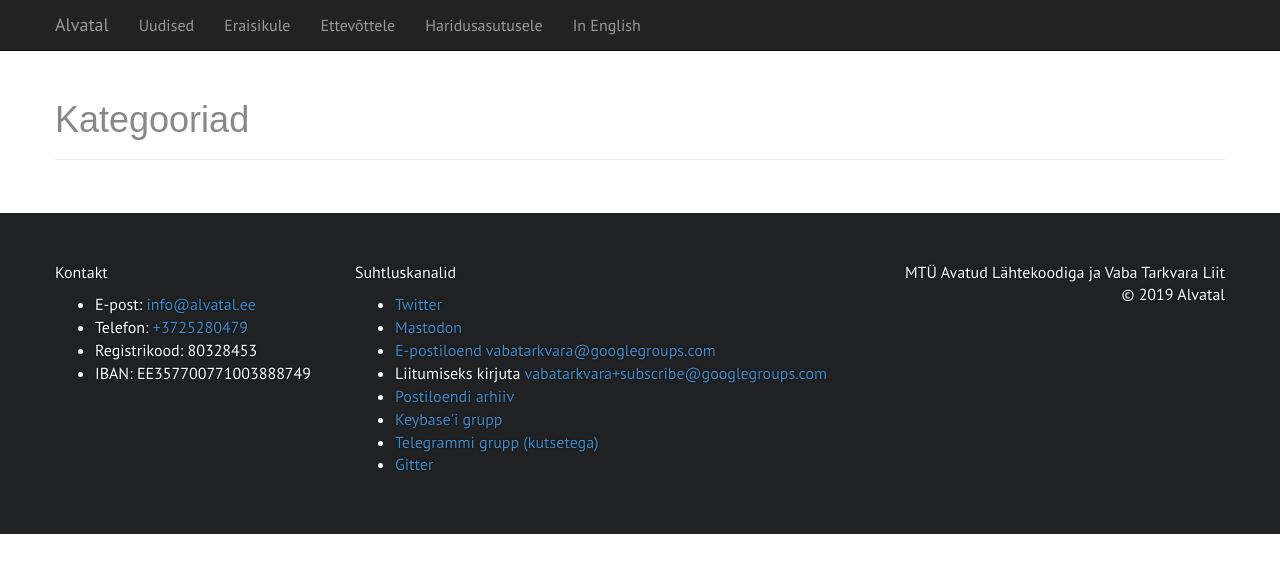
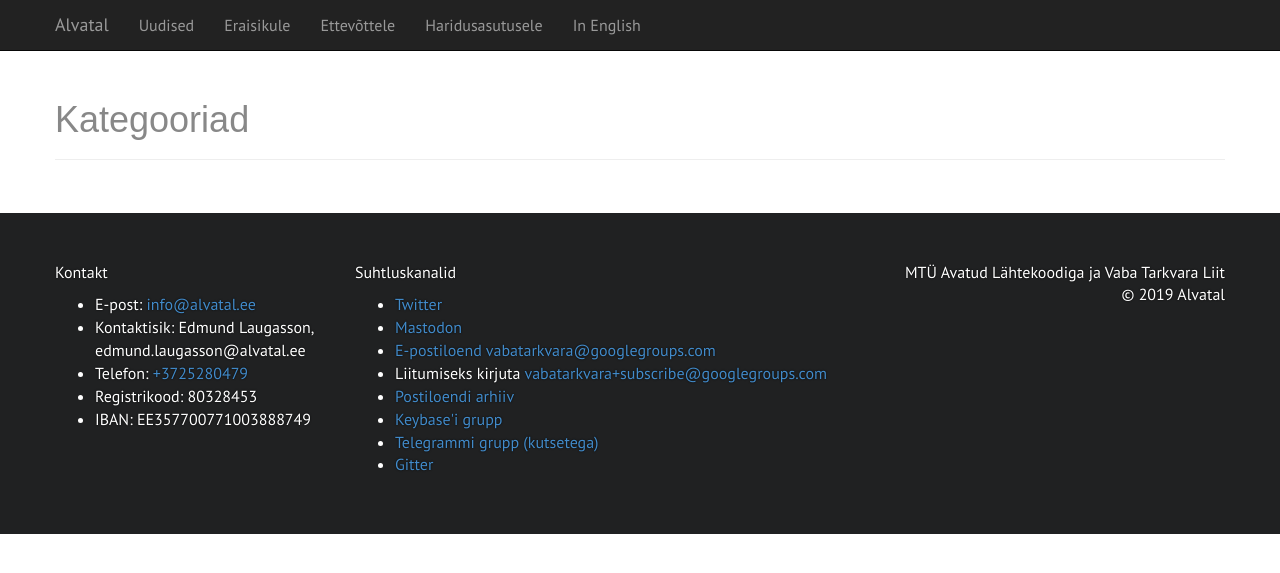
Before and after one commit to alvatal/alvatal.github.io, a Jekyll site: the page built from categories.html, in a window 1280 px wide. Shown: the top 573 px of the page. Built offline with Jekyll 4.4.1, drawn with Linux system fonts in a browser that asks for light colours; some web fonts are replaced.

Commit message:
Update default.html
adding contact person

```diff
--- a/_layouts/default.html
+++ b/_layouts/default.html
@@ -74,6 +74,7 @@
                     <p>Kontakt</p>
                     <ul>
                         <li>E-post: <a href="mailto:info@alvatal.ee">info@alvatal.ee</a></li>
+                        <li>Kontaktisik: Edmund Laugasson, edmund.laugasson@alvatal.ee</li>
                         <li>Telefon: <a href="tel:+3725280479">+3725280479</a></li>
                         <li>Registrikood: 80328453</li>
                         <li>IBAN: EE357700771003888749</li>
```
